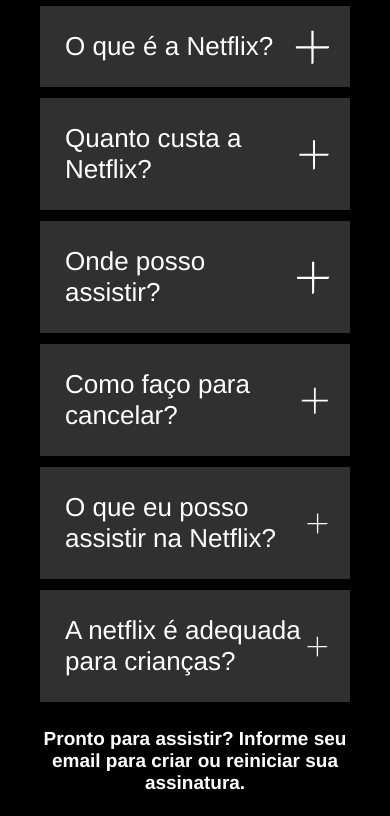
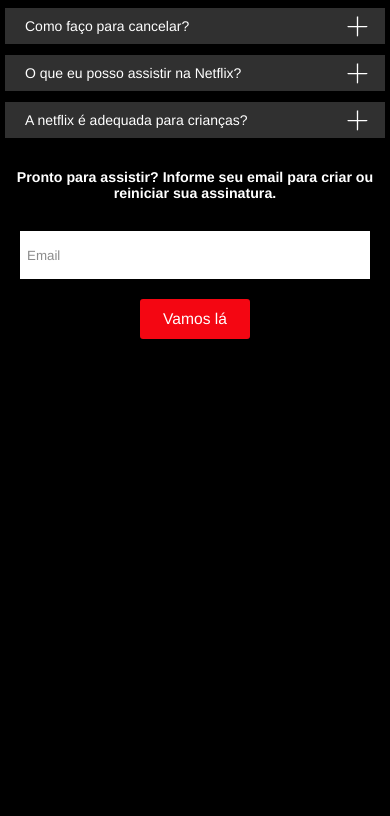
Before and after one commit to joabeduarte/netflix-perguntas-frequentes, a plain HTML site: page index.html in a window 390 px wide. Shown: the part 267-1083 px from the top of the page. After the commit the page ends 844 px from the top, so only its background shows below. Drawn offline with Linux system fonts and the light colour scheme.

Commit message:
adding media

```diff
--- a/css/style.css
+++ b/css/style.css
@@ -27,11 +27,6 @@ form {
   margin: 80px auto;
 }
 
-@media (max-width: 850px) {
-  .perguntas {
-  }
-}
-
 /* primeiro título */
 
 .perguntas > h1 {
@@ -50,6 +45,7 @@ form {
   gap: 10px;
   text-align: center;
 }
+
 .perguntas-lista div {
 }
 /* lista pergunta */
@@ -124,11 +120,47 @@ form {
   background-color: #f40612;
   font-size: 1.165rem;
   color: #fff;
+  border-radius: 3px;
 }
 
 @media (max-width: 800px) {
+  body {
+    padding: 5px;
+  }
+  .perguntas > h1 {
+    font-size: 1.3em;
+  }
+  .perguntas-lista {
+    font-size: 0.875rem;
+  }
+  .perguntas-lista dt {
+    padding: 10px 20px;
+  }
+  .perguntas-lista dd {
+
+    padding: 10px 20px;
+
+  }
+  .perguntas-lista dt svg {
+    width: 15px;
+  }
+  .form h1 {
+    font-size: 0.887rem;
+    padding: 5px 10px;
+  }
+  .email-form {
+    flex-direction: column;
+  }
+  .email-form input {
+    width: 350px;
+    margin: 0 auto;
+    padding: 0 7px;
+  }
   .button {
     margin: 0 auto;
     margin-top: 20px;
+    width: 110px;
+    height: 40px;
+    font-size: 0.975rem;
   }
 }
--- a/js/script.js
+++ b/js/script.js
@@ -5,6 +5,9 @@ function handlePergunta(event) {
   const pergunta = event.currentTarget;
   const controls = pergunta.getAttribute("aria-controls");
   const resposta = document.getElementById(controls);
+  dt.forEach((e) => {
+    e.removeAttribute("aria-expanded", true);
+  });
   dd.forEach((e) => {
     e.classList.remove("on");
   });
```
